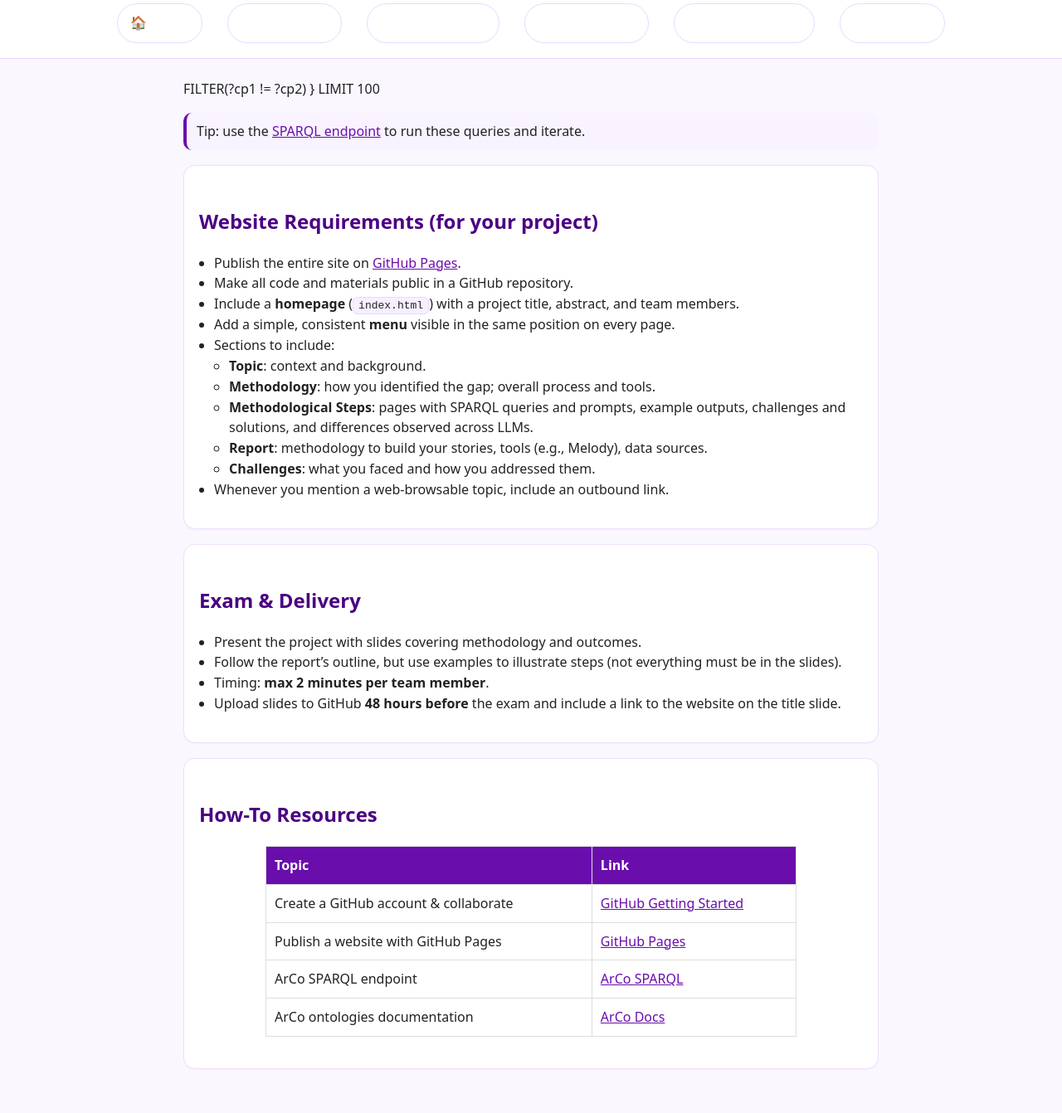
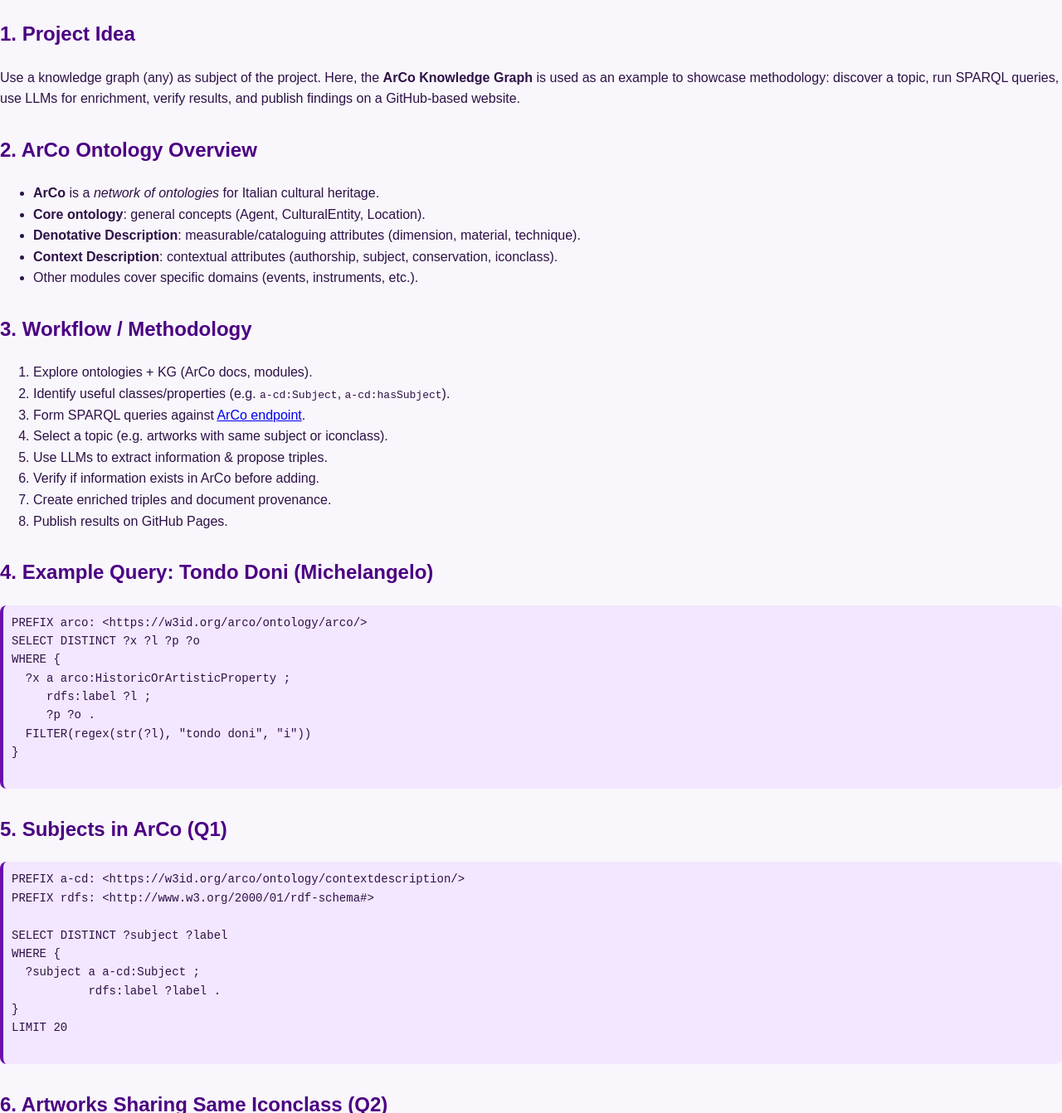
Before and after one commit to pokettia/progettotest2908, a plain HTML site: page methodology.html in a window 1280 px wide. Shown: the part 146-1488 px from the top of the page at 83% size. Drawn offline with Linux system fonts and the light colour scheme.

Commit message:
Update methodology.html

```diff
--- a/methodology.html
+++ b/methodology.html
@@ -1,27 +1,9 @@
-<!DOCTYPE html>
-<html lang="it">
+<html lang="en">
 <head>
   <meta charset="UTF-8">
-  <title>Methodology</title>
-  <link rel="stylesheet" href="style.css">
+  <title>Porta San Donato</title>
+  <link rel="stylesheet" href="../style.css">
   <style>
-body { font-family: system-ui, -apple-system, Segoe UI, Roboto, Ubuntu, Cantarell, 'Helvetica Neue', Arial, 'Noto Sans', sans-serif; margin: 0; background: #faf7ff; color: #222; }
-header { background: linear-gradient(90deg,#4b0082,#6a0dad); color: #fff; padding: 28px 18px; }
-header h1 { margin: 0 0 6px; font-size: 28px; }
-header p { margin: 0; opacity: .9; }
-nav { position: sticky; top: 0; background: #fff; border-bottom: 1px solid #ead8ff; z-index: 10; }
-nav ul { max-width: 1100px; margin: 0 auto; padding: 8px 16px; display: flex; gap: 10px; list-style: none; overflow-x: auto; }
-nav a { display: block; padding: 8px 12px; border-radius: 999px; text-decoration: none; color: #4b0082; border: 1px solid #e9d9ff; background: #fff; white-space: nowrap; }
-nav a:hover { background: #f3e6ff; }
-main { max-width: 1100px; margin: 0 auto; padding: 24px 16px 60px; line-height: 1.55; }
-section { background: #fff; border: 1px solid #efdefd; border-radius: 14px; padding: 18px; margin: 18px 0; box-shadow: 0 1px 2px rgba(0,0,0,.03); }
-h2 { color: #4b0082; margin-top: 30px; }
-h3 { margin-top: 20px; color: #33124d; }
-ul { padding-left: 18px; }
-code, kbd { background: #f7efff; padding: 2px 6px; border-radius: 6px; border: 1px solid #ead8ff; }
-a { color: #6a0dad; }
-a:hover { text-decoration: underline; }
-.note { background: #f8f3ff; border-left: 4px solid #6a0dad; padding: 10px 12px; border-radius: 10px; }
     pre {
       background: #f3e6ff;
       border-left: 4px solid #6a0dad;
@@ -30,113 +12,163 @@
       border-radius: 8px;
       font-size: 14px;
     }
-.img-container { text-align: center; margin: 20px 0; }
-.img-container img { max-width: 80%; border-radius: 10px; box-shadow: 0 4px 8px rgba(0,0,0,0.2); }
-table { border-collapse: collapse; margin: 20px auto; width: 80%; background: #fff; }
-th, td { border: 1px solid #ddd; padding: 10px; text-align: left; }
-th { background: #6a0dad; color: white; }
-footer { text-align: center; color: #5d4a70; padding: 24px 16px; }
+    h2 {
+      color: #4b0082;
+      margin-top: 30px;
+    }
+    .img-container {
+      text-align: center;
+      margin: 20px 0;
+    }
+    .img-container img {
+      max-width: 80%;
+      border-radius: 10px;
+      box-shadow: 0 4px 8px rgba(0,0,0,0.2);
+    }
+    table {
+      border-collapse: collapse;
+      margin: 20px auto;
+      width: 80%;
+      background: #fff;
+    }
+    th, td {
+      border: 1px solid #ddd;
+      padding: 10px;
+      text-align: left;
+    }
+    th {
+      background: #6a0dad;
+      color: white;
+    }
   </style>
 </head>
-  <header>
-<h1>ArCo Project — Summary & Guidelines</h1>
-<p>A concise guide to the methodology, ontology reminders, example queries, LLM usage, website requirements, and exam delivery.</p>
-</header>
 <body>
   <nav>
     <ul>
-    <li><a href="index.html">🏠 Home</a></li>
-    <li><a href="methodology.html">Methodology</a></li>
-    <li><a href="sparql.html">SPARQL Queries</a></li>
+      <li><a href="../index.html">🏠 Home</a></li>
+      <li><a href="../methodology.html">Methodology</a></li>
+      <li><a href="../sparql.html">SPARQL Queries</a></li>
       <li>
         <a href="#">Monuments ▼</a>
         <ul>
-        <li><a href="monuments/porta_porta_maggiore.html">Porta Maggiore</a></li>
-        <li><a href="monuments/porta_porta_san_felice.html">Porta San Felice</a></li>
-        <li><a href="monuments/porta_porta_santo_stefano.html">Porta Santo Stefano</a></li>
-        <li><a href="monuments/porta_porta_castiglione.html">Porta Castiglione</a></li>
-        <li><a href="monuments/porta_porta_san_mamolo.html">Porta San Mamolo</a></li>
-        <li><a href="monuments/porta_porta_saragozza.html">Porta Saragozza</a></li>
-        <li><a href="monuments/porta_porta_santisaia.html">Porta Sant'Isaia</a></li>
-        <li><a href="monuments/porta_porta_delle_lame.html">Porta Delle Lame</a></li>
-        <li><a href="monuments/porta_porta_galliera.html">Porta Galliera</a></li>
-        <li><a href="monuments/porta_porta_mascarella.html">Porta Mascarella</a></li>
-        <li><a href="monuments/porta_porta_san_donato.html">Porta San Donato</a></li>
-        <li><a href="monuments/porta_porta_san_vitale.html">Porta San Vitale</a></li>
+          <li><a href="porta_san_donato.html">Porta San Donato</a></li>
+          <!-- Add other gates here -->
         </ul>
       </li>
-    <li><a href="challenges.html">Faced Challenges</a></li>
-    <li><a href="conclusions.html">Conclusions</a></li>
+      <li><a href="../challenges.html">Faced Challenges</a></li>
+      <li><a href="../conclusions.html">Conclusions</a></li>
     </ul>
   </nav>
+
   <main>
+    <h1>Methodology by Example: ArCo & Cultural Heritage</h1>
+
+    <h2>1. Project Idea</h2>
+    <p>
+      Use a knowledge graph (any) as subject of the project. Here, the
+      <strong>ArCo Knowledge Graph</strong> is used as an example to showcase
+      methodology: discover a topic, run SPARQL queries, use LLMs for enrichment,
+      verify results, and publish findings on a GitHub-based website.
+    </p>
+
+    <h2>2. ArCo Ontology Overview</h2>
+    <ul>
+      <li><strong>ArCo</strong> is a <em>network of ontologies</em> for Italian cultural heritage.</li>
+      <li><strong>Core ontology</strong>: general concepts (Agent, CulturalEntity, Location).</li>
+      <li><strong>Denotative Description</strong>: measurable/cataloguing attributes (dimension, material, technique).</li>
+      <li><strong>Context Description</strong>: contextual attributes (authorship, subject, conservation, iconclass).</li>
+      <li>Other modules cover specific domains (events, instruments, etc.).</li>
+    </ul>
+
+    <h2>3. Workflow / Methodology</h2>
+    <ol>
+      <li>Explore ontologies + KG (ArCo docs, modules).</li>
+      <li>Identify useful classes/properties (e.g. <code>a-cd:Subject</code>, <code>a-cd:hasSubject</code>).</li>
+      <li>Form SPARQL queries against <a href="https://dati.cultura.gov.it/sparql" target="_blank">ArCo endpoint</a>.</li>
+      <li>Select a topic (e.g. artworks with same subject or iconclass).</li>
+      <li>Use LLMs to extract information & propose triples.</li>
+      <li>Verify if information exists in ArCo before adding.</li>
+      <li>Create enriched triples and document provenance.</li>
+      <li>Publish results on GitHub Pages.</li>
+    </ol>
+
+    <h2>4. Example Query: Tondo Doni (Michelangelo)</h2>
+    <pre>
+PREFIX arco: &lt;https://w3id.org/arco/ontology/arco/&gt;
+SELECT DISTINCT ?x ?l ?p ?o
+WHERE {
+  ?x a arco:HistoricOrArtisticProperty ;
+     rdfs:label ?l ;
+     ?p ?o .
+  FILTER(regex(str(?l), "tondo doni", "i"))
+}
+    </pre>
+
+    <h2>5. Subjects in ArCo (Q1)</h2>
+    <pre>
+PREFIX a-cd: &lt;https://w3id.org/arco/ontology/contextdescription/&gt;
+PREFIX rdfs: &lt;http://www.w3.org/2000/01/rdf-schema#&gt;
+
+SELECT DISTINCT ?subject ?label
+WHERE {
+  ?subject a a-cd:Subject ;
+           rdfs:label ?label .
+}
+LIMIT 20
+    </pre>
+
+    <h2>6. Artworks Sharing Same Iconclass (Q2)</h2>
+    <pre>
+PREFIX a-cd: &lt;https://w3id.org/arco/ontology/contextdescription/&gt;
+PREFIX arco: &lt;https://w3id.org/arco/ontology/arco/&gt;
+PREFIX rdfs: &lt;http://www.w3.org/2000/01/rdf-schema#&gt;
+
+SELECT DISTINCT ?cp1 ?cp1label ?cp2 ?cp2label ?code
+WHERE {
+  ?cp1 a arco:CulturalProperty ;
+       a-cd:iconclassCode ?code ;
+       rdfs:label ?cp1label .
+  ?cp2 a arco:CulturalProperty ;
+       a-cd:iconclassCode ?code ;
+       rdfs:label ?cp2label .
   FILTER(?cp1 != ?cp2)
+  FILTER(str(?code) != "")
 }
-LIMIT 100</code></pre>
+LIMIT 100
+    </pre>
 
+    <h2>7. RDF Example (using ArCo Ontology)</h2>
+    <pre>
+@prefix arco: &lt;https://w3id.org/arco/ontology/arco/&gt; .
+@prefix a-cd: &lt;https://w3id.org/arco/ontology/contextdescription/&gt; .
+@prefix ex: &lt;http://example.org/&gt; .
+@prefix rdfs: &lt;http://www.w3.org/2000/01/rdf-schema#&gt; .
 
-<p class="note">Tip: use the <a href="https://dati.cultura.gov.it/sparql" target="_blank" rel="noopener">SPARQL endpoint</a> to run these queries and iterate.</p>
-</section>
+ex:Tondo_Doni a arco:CulturalProperty ;
+  a-cd:hasAuthor "Michelangelo" ;
+  a-cd:hasSubject ex:Sacra_Famiglia ;
+  rdfs:label "Tondo Doni" .
 
+ex:Sacra_Famiglia a a-cd:Subject ;
+  rdfs:label "Sacra Famiglia" .
+    </pre>
 
-<section id="website">
-<h2>Website Requirements (for your project)</h2>
+    <h2>8. Website Requirements</h2>
     <ul>
-<li>Publish the entire site on <a href="https://pages.github.com/" target="_blank" rel="noopener">GitHub Pages</a>.</li>
-<li>Make all code and materials public in a GitHub repository.</li>
-<li>Include a <strong>homepage</strong> (<code>index.html</code>) with a project title, abstract, and team members.</li>
-<li>Add a simple, consistent <strong>menu</strong> visible in the same position on every page.</li>
-<li>Sections to include:
+      <li>Homepage with title, abstract, team members.</li>
+      <li>Simple consistent navigation menu.</li>
+      <li>Sections: topic, methodology, steps (SPARQL, prompts, results), challenges, report, conclusions.</li>
+      <li>All code, queries, RDF, and prompts must be uploaded to GitHub.</li>
+      <li>Website must be published with <a href="https://pages.github.com/" target="_blank">GitHub Pages</a>.</li>
+    </ul>
+
+    <h2>9. Exam & Deliverables</h2>
     <ul>
-<li><strong>Topic</strong>: context and background.</li>
-<li><strong>Methodology</strong>: how you identified the gap; overall process and tools.</li>
-<li><strong>Methodological Steps</strong>: pages with SPARQL queries and prompts, example outputs, challenges and solutions, and differences observed across LLMs.</li>
-<li><strong>Report</strong>: methodology to build your stories, tools (e.g., Melody), data sources.</li>
-<li><strong>Challenges</strong>: what you faced and how you addressed them.</li>
+      <li>Presentation max 2 minutes per team member.</li>
+      <li>Slides uploaded 48h before exam.</li>
+      <li>Title slide must include website link.</li>
+      <li>Show methodology + examples, details left to the website.</li>
     </ul>
-</li>
-<li>Whenever you mention a web-browsable topic, include an outbound link.</li>
-</ul>
-</section>
-
-
-<section id="exam">
-<h2>Exam & Delivery</h2>
-<ul>
-<li>Present the project with slides covering methodology and outcomes.</li>
-<li>Follow the report’s outline, but use examples to illustrate steps (not everything must be in the slides).</li>
-<li>Timing: <strong>max 2 minutes per team member</strong>.</li>
-<li>Upload slides to GitHub <strong>48 hours before</strong> the exam and include a link to the website on the title slide.</li>
-</ul>
-</section>
-
-
-<section id="resources">
-<h2>How-To Resources</h2>
-<table>
-<thead>
-<tr><th>Topic</th><th>Link</th></tr>
-</thead>
-<tbody>
-<tr>
-<td>Create a GitHub account & collaborate</td>
-<td><a href="https://docs.github.com/en/get-started/onboarding/getting-started-with-your-github-account" target="_blank" rel="noopener">GitHub Getting Started</a></td>
-</tr>
-<tr>
-<td>Publish a website with GitHub Pages</td>
-<td><a href="https://pages.github.com/" target="_blank" rel="noopener">GitHub Pages</a></td>
-</tr>
-<tr>
-<td>ArCo SPARQL endpoint</td>
-<td><a href="https://dati.cultura.gov.it/sparql" target="_blank" rel="noopener">ArCo SPARQL</a></td>
-</tr>
-<tr>
-<td>ArCo ontologies documentation</td>
-<td><a href="http://wit.istc.cnr.it/arco/" target="_blank" rel="noopener">ArCo Docs</a></td>
-</tr>
-</tbody>
-</table>
-</section>
   </main>
 </body>
 </html>
```
Lines whose indentation alone changed are shown as unchanged.
